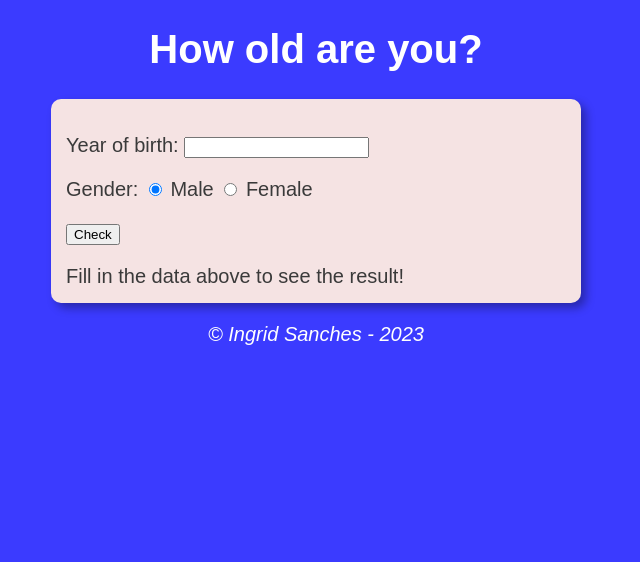
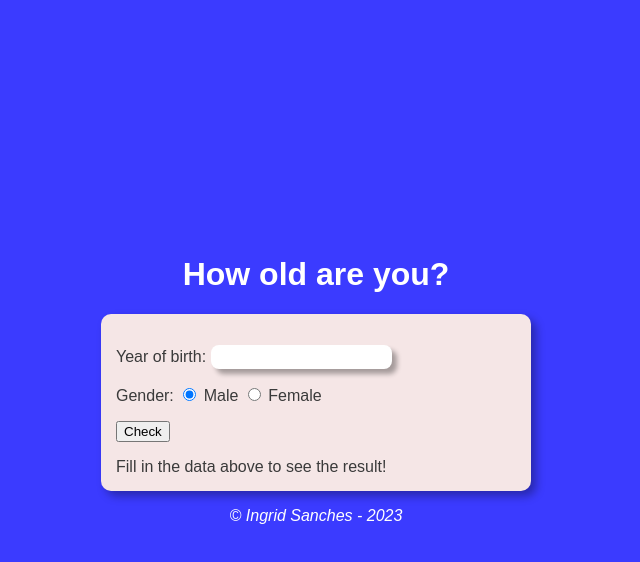
Before and after one commit to IngridAkeida/howoldareyou, a plain HTML site: page old/index.html in a window 1280 px wide. Shown: the whole page, without its empty margins (324-964 px from the left). Drawn offline with Linux system fonts and the light colour scheme.

Commit message:
update commit

```diff
--- a/old/estilo.css
+++ b/old/estilo.css
@@ -1,13 +1,15 @@
 :root{
     --bg-color: #3b3bff;
     --color: #3a3a3a;
-    --bg-color-secundary: #f5e3e3;
+    --bg-color-secundary: #f5e6e6;
+    --alpha: 0.2;
 }
 
 
 body{
     background: var(--bg-color);
-    font: normal 15pt Arial;
+    font: normal 16px Arial;
+    margin-top: 20%;
 }
 
 header{
@@ -16,13 +18,22 @@ header{
 }
 
 section{
-    background: var(--bg-color-secundary);
+    background-color: var(--bg-color-secundary);
     color: var(--color);
     border-radius: 10px;
     padding: 15px;
-    width: 500px;
+    width: 400px;
     margin: auto;
     box-shadow: 5px 5px 10px #00000054;
+
+}
+
+.txtyear{
+    border-radius: 8px;
+    border: none;
+    height: 22px;
+    box-shadow: 5px 5px 5px #00000054;
+
 }
 
 footer{
--- a/old/index.html
+++ b/old/index.html
@@ -23,7 +23,7 @@
         <div>
             <p>
                 <label for="txtyear">Year of birth:</label>
-                <input type="number" name="txtyear" id="txtyear" min="0">
+                <input class="txtyear" type="number" name="txtyear" id="txtyear" min="0">
             </p>
             <p>Gender:
                 <input type="radio" name="radgender" id="male" checked>
```
